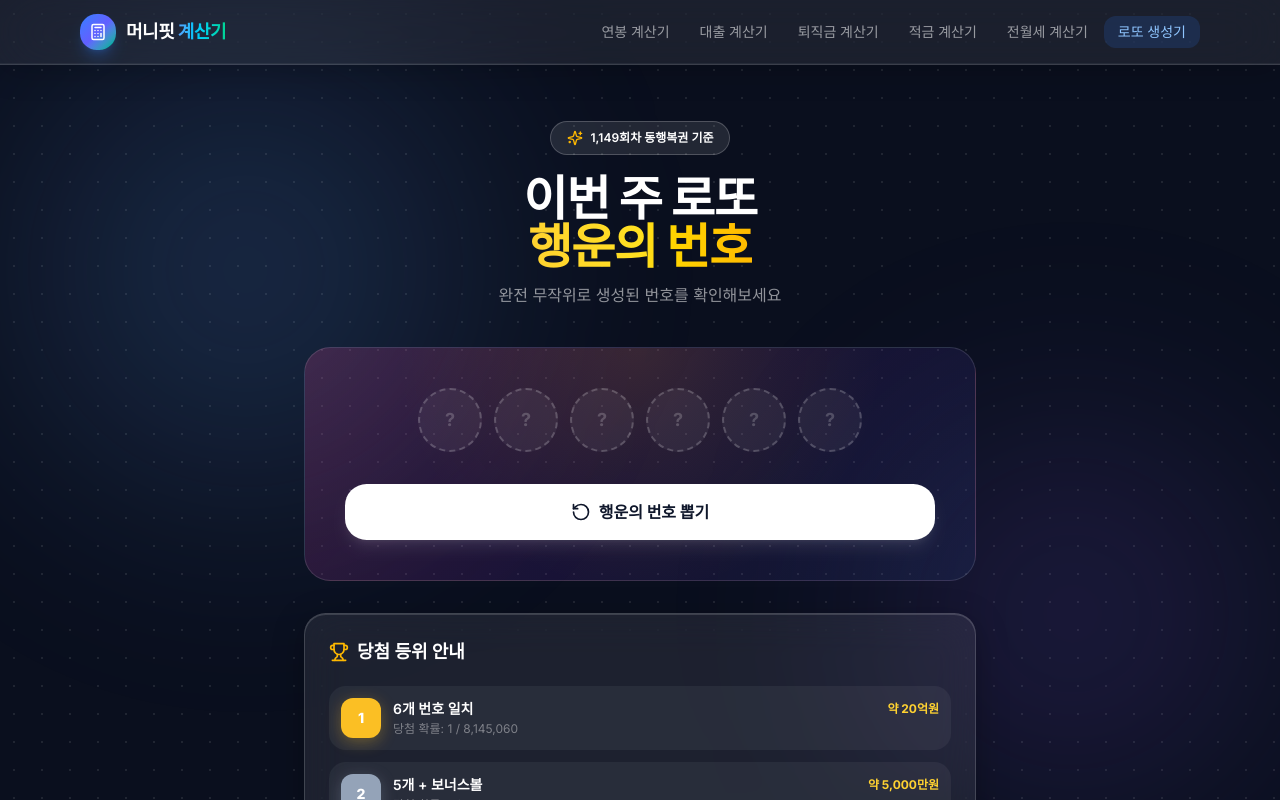
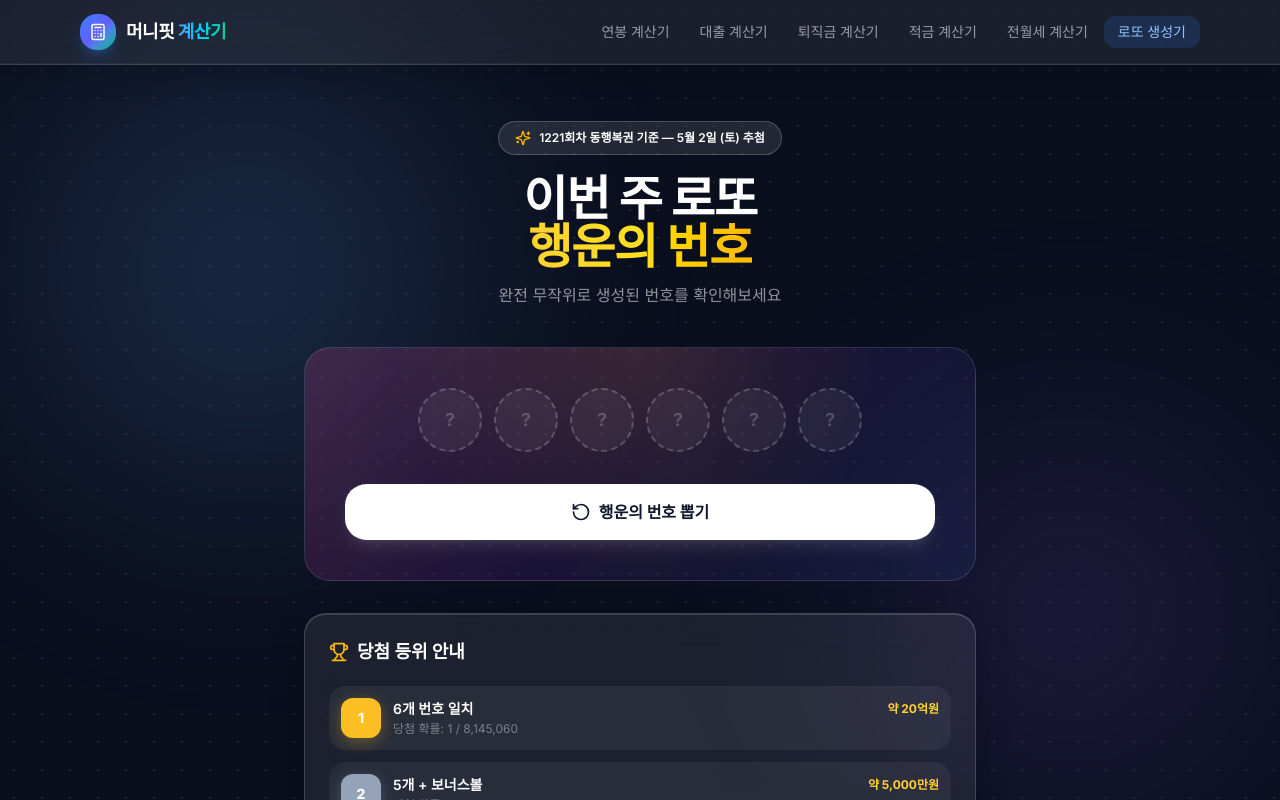
Before and after one commit to xowk9876/n-job-studio, a Next.js app: page /lotto in a window 1280 px wide. Shown: the top 800 px of the page. Built offline with nearby package versions, Linux system fonts and the light colour scheme.

Commit message:
feat: 로또 회차 실시간 자동 계산 — 동행복권 기준 다음 추첨일 표시

```diff
--- a/app/lotto/page.tsx
+++ b/app/lotto/page.tsx
@@ -3,6 +3,34 @@
 import { useState, useEffect, useCallback } from 'react'
 import { motion, AnimatePresence } from 'framer-motion'
 import { Sparkles, RotateCcw, Trophy, TrendingUp, Info, Zap, Coins, ChevronRight } from 'lucide-react'
+
+// ==========================
+// 실시간 동행복권 회차 계산
+// ==========================
+// 로또 1회차: 2002년 12월 7일 (토요일)
+// 이후 매주 토요일 추첨
+function getCurrentLottoRound(): { round: number; nextDrawDate: Date } {
+  const firstDraw = new Date('2002-12-07')
+  const now = new Date()
+
+  // 현재 시점 기준 지난 토요일 찾기
+  const lastSaturday = new Date(now)
+  const dayOfWeek = lastSaturday.getDay() // 0=일, 6=토
+  const daysSinceLastSaturday = (dayOfWeek + 1) % 7
+  lastSaturday.setDate(lastSaturday.getDate() - daysSinceLastSaturday)
+  lastSaturday.setHours(0, 0, 0, 0)
+
+  // 다음 추첨일 = 이번 토요일 (지난 토요일 + 7일), 만약 지금이 토요일이고 추첨 전이면 = 이번 토요일
+  const nextDraw = new Date(lastSaturday)
+  nextDraw.setDate(nextDraw.getDate() + 7)
+
+  // 1회차 ~ 현재까지의 주 차이 계산
+  const diffMs = lastSaturday.getTime() - firstDraw.getTime()
+  const diffWeeks = Math.floor(diffMs / (7 * 24 * 60 * 60 * 1000))
+  const currentRound = diffWeeks + 1
+
+  return { round: currentRound, nextDrawDate: nextDraw }
+}
 
 // 로또 당첨 확률 및 금액 (동행복권 공식)
 const PRIZE_INFO = [
@@ -54,6 +82,9 @@ export default function LottoPage() {
     }, spinDuration)
   }, [isSpinning, hasGenerated, numbers])
 
+  const { round, nextDrawDate } = getCurrentLottoRound()
+  const nextDrawStr = `${nextDrawDate.getMonth() + 1}월 ${nextDrawDate.getDate()}일 (${['일','월','화','수','목','금','토'][nextDrawDate.getDay()]}) 추첨`
+
   // 번호 분석
   const stats = (() => {
     if (numbers.length === 0) return null
@@ -78,7 +109,7 @@ export default function LottoPage() {
           className="inline-flex items-center gap-2 bg-white/10 text-white text-xs font-semibold px-4 py-2 rounded-full border border-white/20 mb-5"
         >
           <Sparkles className="w-4 h-4 text-amber-400" />
-          1,149회차 동행복권 기준
+          {round}회차 동행복권 기준 — {nextDrawStr}
         </motion.div>
 
         <motion.h1
```
